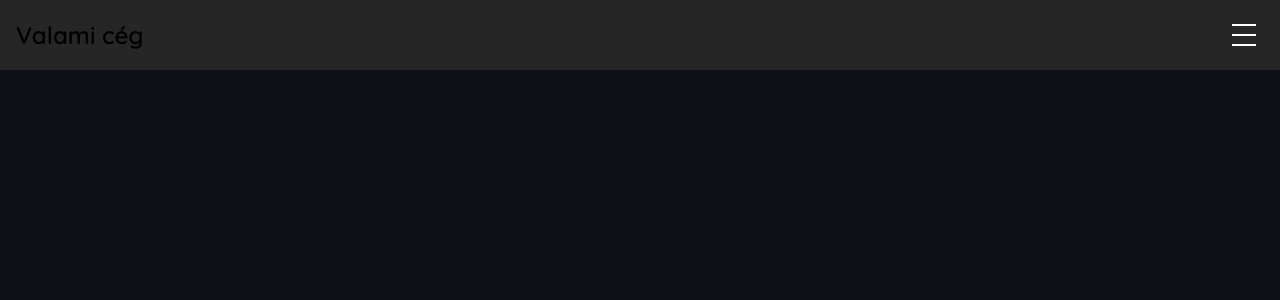
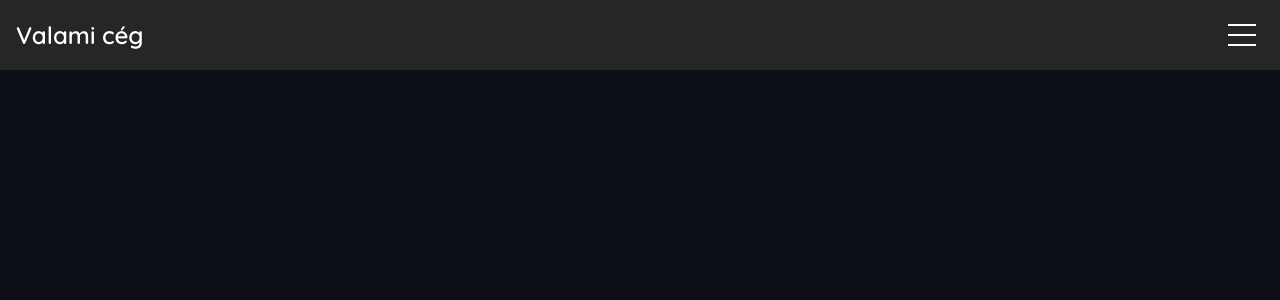
Before and after one commit to Geher-Marcell/carpet_cleaning, a Next.js app: page /Navbar in a window 1280 px wide. Shown: the top 300 px of the page. Built offline with nearby package versions, Linux system fonts and the light colour scheme.

Commit message:
Refactor Navbar component for improved layout and animation effects

```diff
--- a/app/Navbar/page.tsx
+++ b/app/Navbar/page.tsx
@@ -9,28 +9,38 @@ export default function Navbar() {
 	return (
 		<>
 			<div
-				className={`w-screen h-fit p-4 ${
-					opened ? "pb-2" : "pb-0"
-				} bg-neutral-800`}
+				className={`fixed top-0 left-0 w-screen h-fit p-4 bg-neutral-800 z-50`}
 			>
 				<div className="flex justify-between items-center">
 					<h1 className="text-2xl font-bold">Valami cég</h1>
 
 					<motion.button
 						onClick={() => setIsOpen(!opened)}
-						className="space-y-2 *:w-6 *:h-0.5 *:bg-white p-2"
-						animate={{ rotate: opened ? 90 : 0 }}
-						transition={{ ease: "easeInOut", duration: 0.3 }}
+						className="space-y-2 *:w-7 *:h-0.5 *:bg-white p-2"
 					>
-						<div></div>
-						<div></div>
-						<div></div>
+						<motion.div
+							className="origin-right"
+							animate={{ rotate: opened ? -45 : 0 }}
+							transition={{ ease: "easeInOut", duration: 0.3 }}
+						></motion.div>
+						<motion.div
+							animate={{ opacity: opened ? 0 : 1 }}
+							transition={{ ease: "easeInOut", duration: 0.3 }}
+						></motion.div>
+						<motion.div
+							className="origin-right"
+							animate={{ rotate: opened ? 45 : 0 }}
+							transition={{ ease: "easeInOut", duration: 0.3 }}
+						></motion.div>
 					</motion.button>
 				</div>
 
 				<motion.div
-					className="flex-col *:py-2 *:text-lg mt-4"
-					animate={{ height: opened ? "auto" : 0, overflow: "hidden" }}
+					className="flex-col *:py-2 *:text-lg overflow-hidden"
+					animate={{
+						height: opened ? "auto" : 0,
+						marginTop: opened ? 16 : 0,
+					}}
 					transition={{ ease: "easeInOut", duration: 0.3 }}
 				>
 					<div className="">Főoldal</div>
--- a/app/globals.css
+++ b/app/globals.css
@@ -7,6 +7,7 @@ body {
 	padding: 0;
 	height: 100dvh;
 	background-color: #0d1117;
+	color: white;
 }
 
 * {
```
Lines whose indentation alone changed are shown as unchanged.
